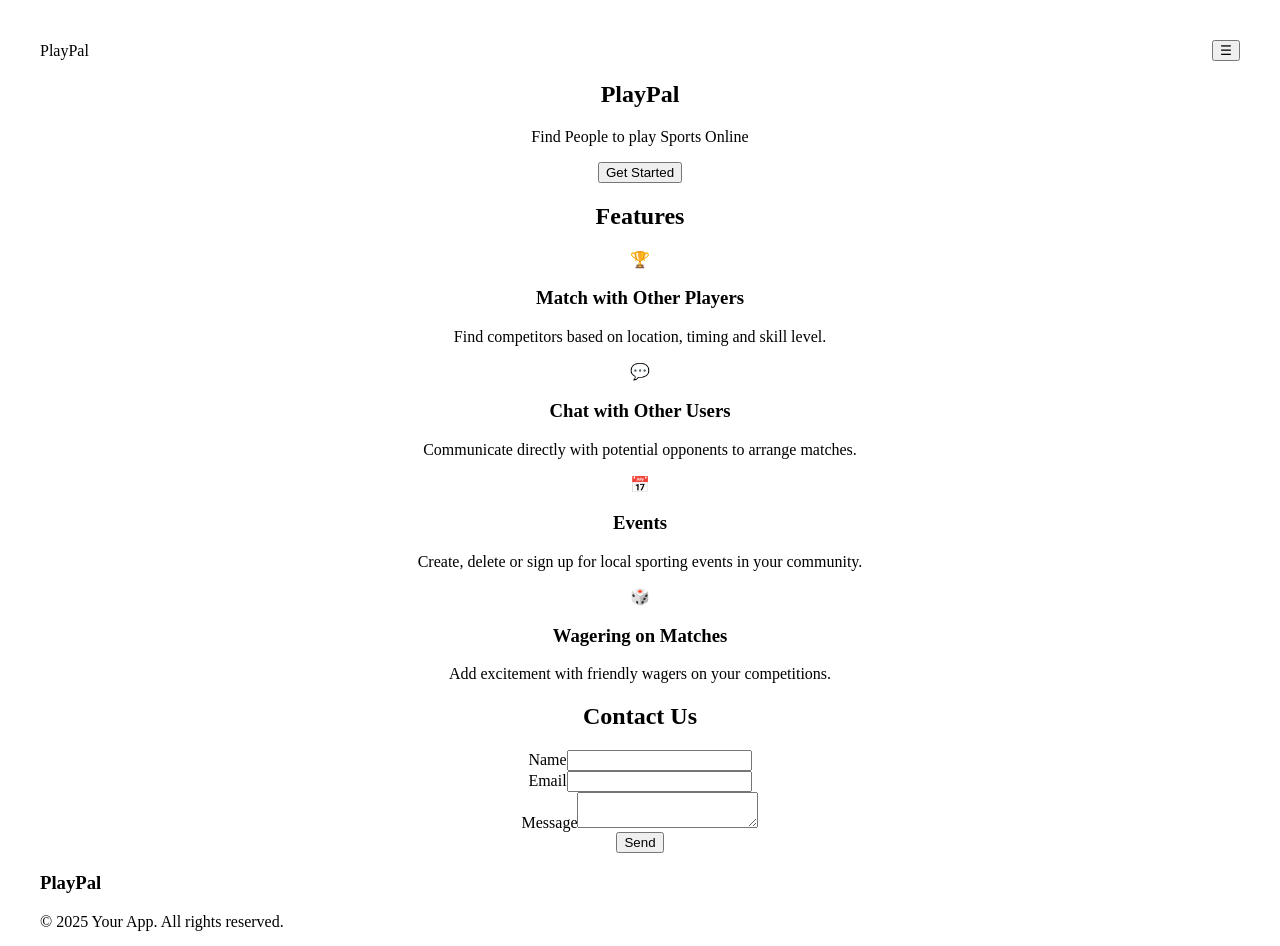
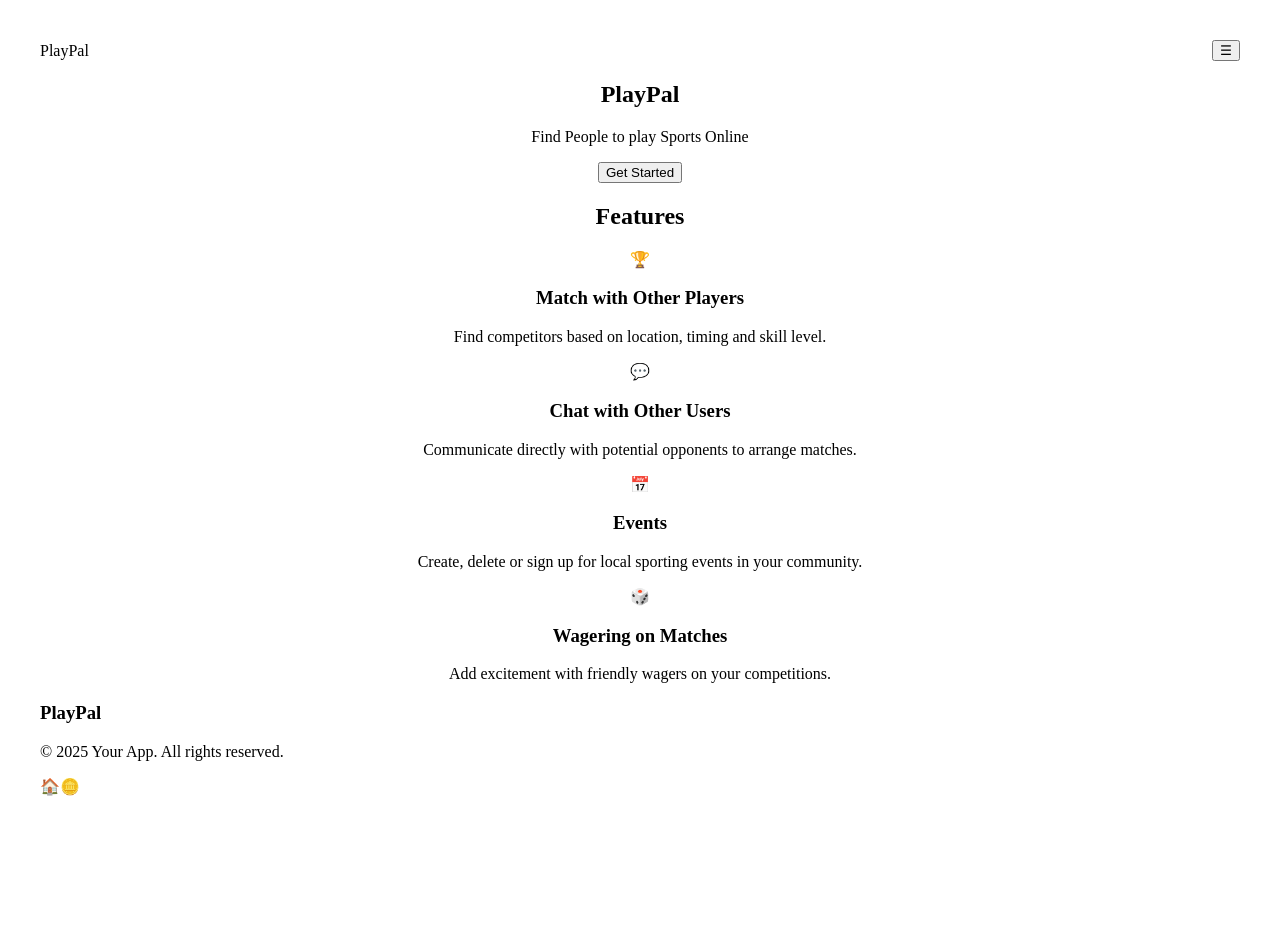
Before and after one commit to BrownieTr/2800-202510-BBY02, a React (Vite) app: page / in a window 1280 px wide. Shown: the top 946 px of the page. After the commit the page ends 836 px from the top, so only its background shows below. Built offline with nearby package versions, Linux system fonts and the light colour scheme.

Commit message:
changed landing page name to about-us, removed contact us from about-us page

```diff
--- a/src/App.jsx
+++ b/src/App.jsx
@@ -1,7 +1,7 @@
 import { useState } from 'react'
 import { Routes, Route } from 'react-router-dom';
 import './styles/App.css'
-import Landing from './pages/landing';
+import Landing from './pages/about-us';
 
 function App() {
   return (
--- a/src/main.jsx
+++ b/src/main.jsx
@@ -4,7 +4,7 @@ import { StrictMode } from 'react';
 import { BrowserRouter } from 'react-router-dom';
 import './styles/index.css'
 import App from './App.jsx'
-import Menu from './pages/landing.jsx' //remove this when finish
+import Menu from './pages/about-us.jsx' //remove this when finish
 
 
 ReactDOM.createRoot(document.getElementById('root')).render(
--- /dev/null
+++ b/src/pages/about-us.jsx
@@ -0,0 +1,26 @@
+import React from 'react';
+import Navbar from '../components/layout/navbar';
+import Features from '../sections/features';
+import Footer from '../components/layout/footer';
+
+export default function Landing() {
+    return (
+        <div>
+            <header>
+                <div>
+                    <Navbar brandName='PlayPal' />
+                </div>
+            </header>
+
+            <main>
+                <section id="hero">
+                    <h2>PlayPal</h2>
+                    <p>Find People to play Sports Online</p>
+                    <button>Get Started</button>
+                </section>
+                <Features />
+            </main>
+            <Footer brandName='PlayPal'/>
+        </div>
+    );
+}
--- a/src/pages/landing.jsx
+++ /dev/null
@@ -1,46 +0,0 @@
-import React from 'react';
-import Navbar from '../components/layout/navbar';
-import Features from '../sections/features';
-import Footer from '../components/layout/footer';
-
-export default function Landing() {
-    return (
-        <div>
-            <header>
-                <div>
-                    <Navbar brandName='PlayPal' />
-                </div>
-            </header>
-
-            <main>
-                <section id="hero">
-                    <h2>PlayPal</h2>
-                    <p>Find People to play Sports Online</p>
-                    <button>Get Started</button>
-                </section>
-
-                <Features />
-
-                <section id="contact">
-                    <h2>Contact Us</h2>
-                    <form>
-                        <div>
-                            <label htmlFor="name">Name</label>
-                            <input type="text" id="name" />
-                        </div>
-                        <div>
-                            <label htmlFor="email">Email</label>
-                            <input type="email" id="email" />
-                        </div>
-                        <div>
-                            <label htmlFor="message">Message</label>
-                            <textarea id="message"></textarea>
-                        </div>
-                        <button type="submit">Send</button>
-                    </form>
-                </section>
-            </main>
-            <Footer brandName='PlayPal'/>
-        </div>
-    );
-}
```
